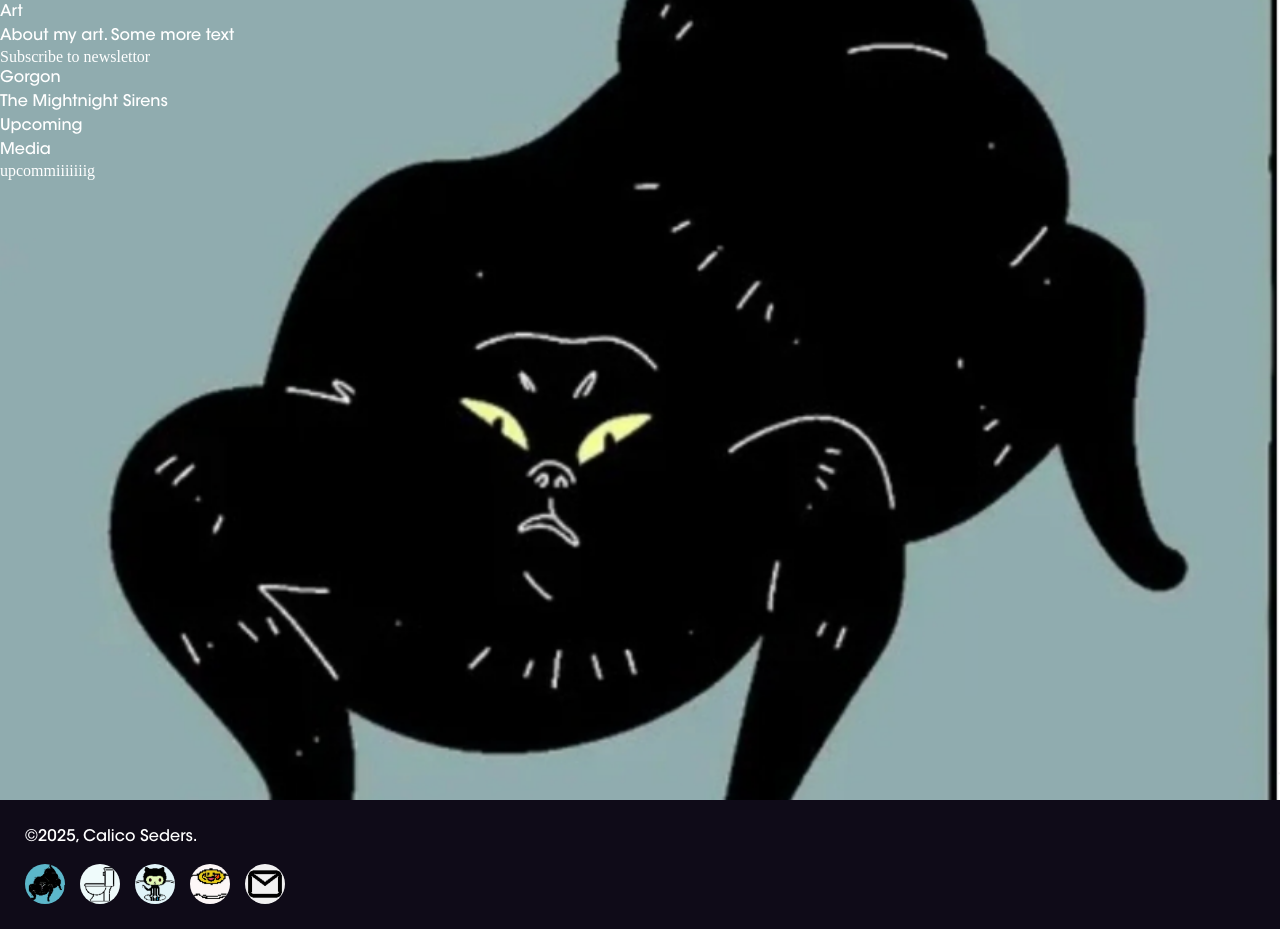
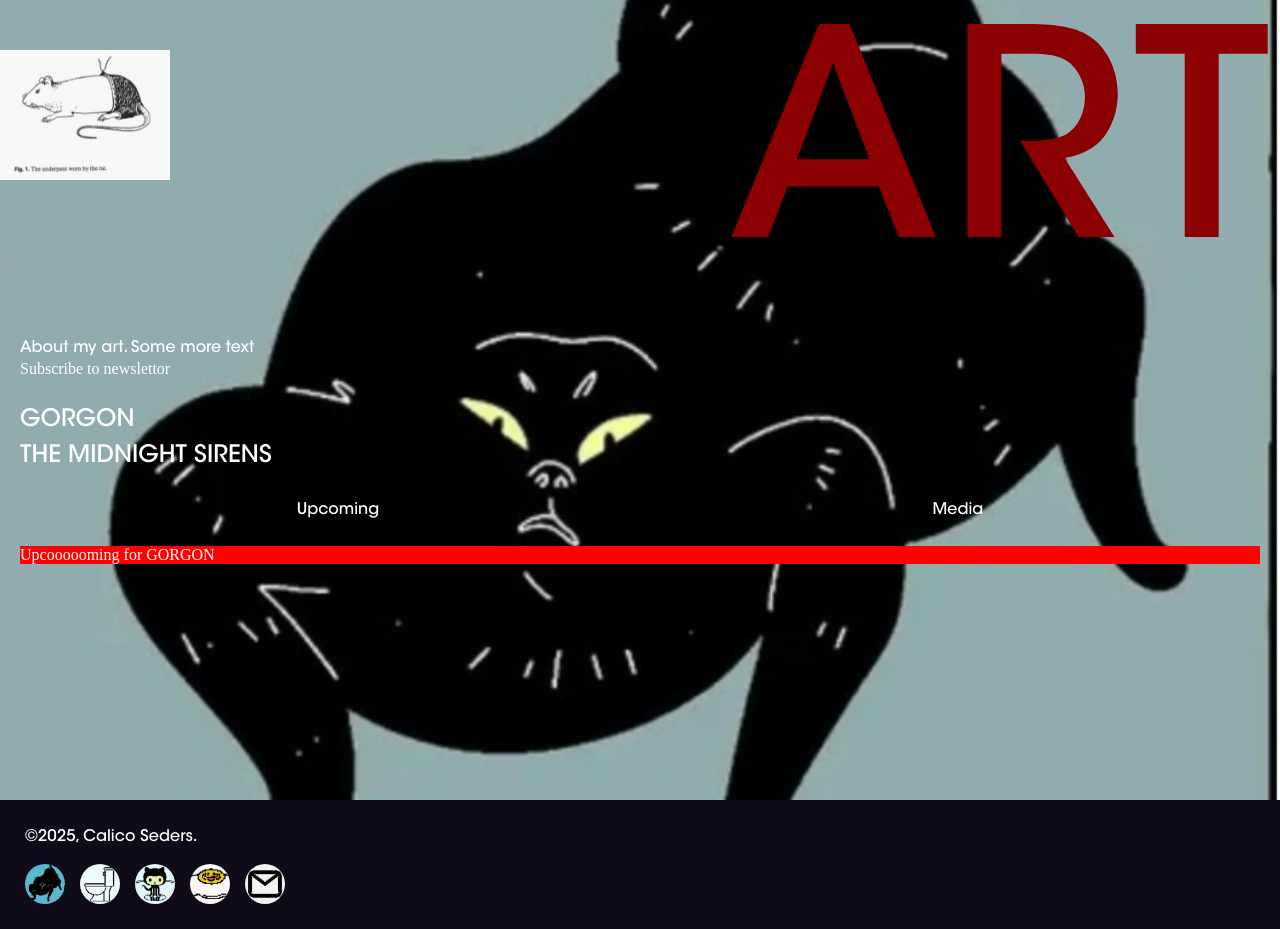
Before and after one commit to kalikokalikova/lightspeed, a React (Vite) app: page /art in a window 1280 px wide. Built offline with nearby package versions, Linux system fonts and the light colour scheme; a web font is replaced by a local one.

Commit message:
wip on art page

```diff
--- a/src/components/pages/Art.jsx
+++ b/src/components/pages/Art.jsx
@@ -1,7 +1,7 @@
 import { useEffect, useState } from "react";
 import gorgonBackground from "../../assets/gorgon.png";
 import sirenBackground from "../../assets/siren-face-stars.svg";
-import { Box, Typography } from "@mui/material";
+import { Box, Typography, Container } from "@mui/material";
 import NavDrawer from "../NavDrawer";
 import { Media as GorgonMedia } from "./art/gorgon/Media";
 import { Upcoming as GorgonUpcoming } from "./art/gorgon/Upcoming";
@@ -32,7 +32,7 @@ export default function Art() {
       ],
     },
     sirens: {
-      label: "The Mightnight Sirens",
+      label: "The Midnight Sirens",
       imageUrl: sirenBackground,
       subLinks: [
         { id: "upcoming", label: "Upcoming", element: <SirenUpcoming /> },
@@ -41,7 +41,9 @@ export default function Art() {
     },
   };
 
-  const sublinkData = links[activeLink]["subLinks"].find((sub) => sub.id === activeSublink)
+  const sublinkData = links[activeLink]["subLinks"].find(
+    (sub) => sub.id === activeSublink,
+  );
 
   const handleLinkClick = (link) => {
     console.log(link);
@@ -50,7 +52,7 @@ export default function Art() {
 
   const handleSublinkClick = (sublink) => {
     console.log(sublink);
-    setActiveSublink(sublink)
+    setActiveSublink(sublink);
   };
 
   useEffect(() => {
@@ -59,23 +61,42 @@ export default function Art() {
 
   return (
     <Box sx={backgroundStyle}>
-      {/* <NavDrawer /> */}
-      <Typography>Art</Typography>
+      <NavDrawer />
+      <Typography
+        variant="h1"
+        sx={{
+          color: "darkred",
+          letterSpacing: "10px",
+          whiteSpace: "nowrap",
+          fontSize: { xs: "13rem", md: "18rem" },
+          textAlign: "end",
+        }}
+      >
+        art
+      </Typography>
 
+      <Box sx={{ margin: "0 20px" }}>
         <Typography>About my art. Some more text</Typography>
         <Box>Subscribe to newslettor</Box>
+
+        <Box sx={{ margin: "1.5rem 0" }}>
           {Object.entries(links).map(([key, value], index) => (
             <Box key={index} onClick={() => handleLinkClick(key)}>
-          <Typography>{value.label}</Typography>
+              <Typography sx={{ fontSize: "1.5rem", textTransform: "uppercase"}}>{value.label}</Typography>
             </Box>
           ))}
+        </Box>
+
+        <Box sx={{ display: "flex", justifyContent: "space-around", margin: "1.5rem 0"}}>
           {links[activeLink].subLinks.map((sublink) => (
             <Box onClick={() => handleSublinkClick(sublink.id)}>
               <Typography>{sublink.label}</Typography>
             </Box>
           ))}
+        </Box>
 
         <Box>{sublinkData.element}</Box>
       </Box>
+    </Box>
   );
 }
--- a/src/components/pages/art/gorgon/Upcoming.jsx
+++ b/src/components/pages/art/gorgon/Upcoming.jsx
@@ -1,3 +1,5 @@
+import { Box } from "@mui/material";
+
 export function Upcoming() {
-    return ("upcommiiiiiiig")
+  return <Box sx={{ backgroundColor: "red" }}>Upcoooooming for GORGON</Box>;
 }
```
Lines whose indentation alone changed are shown as unchanged.
